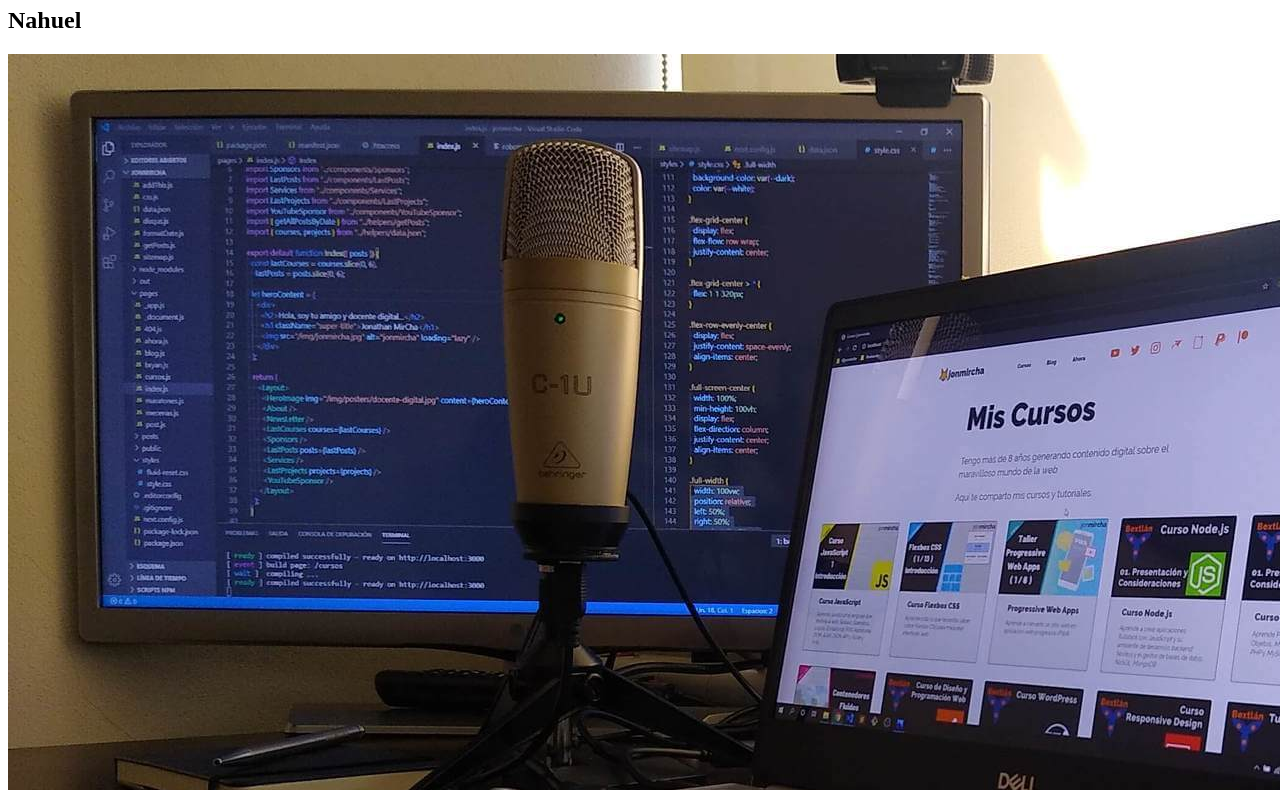
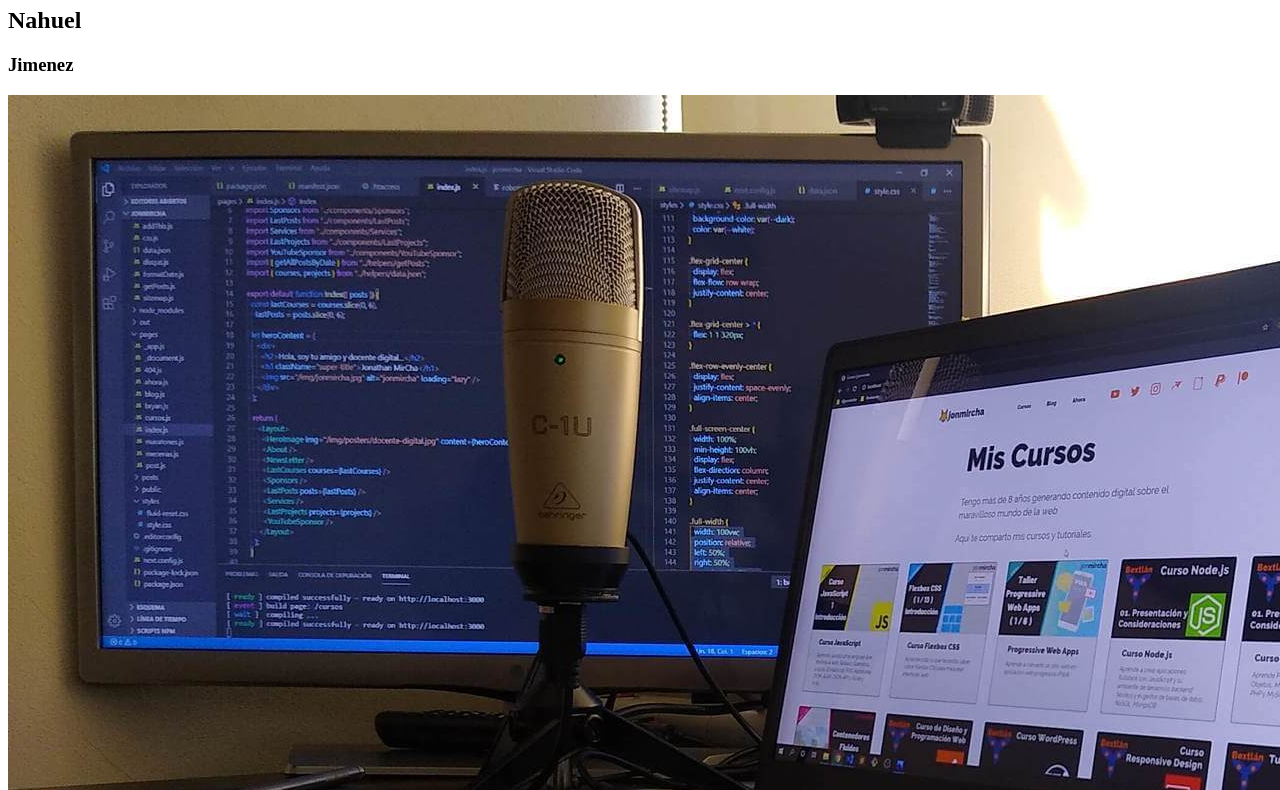
Before and after one commit to nahuuj/proyectoportfolio, a plain HTML site: page index.html in a window 1280 px wide. Shown: the part 73-863 px from the top of the page. Drawn offline with Linux system fonts and the light colour scheme.

Commit message:
Mostrando status corto

```diff
--- a/index.html
+++ b/index.html
@@ -8,6 +8,7 @@
 <body>
     <h1>Mi Portfolio</h1>
     <h2>Nahuel</h2>
+    <h3>Jimenez</h3>
     <img src="assets/hero-image-home.jpg" alt="">
 </body>
 </html>
```
Also changed, not shown: archivo2.txt (added), 1 other file.
